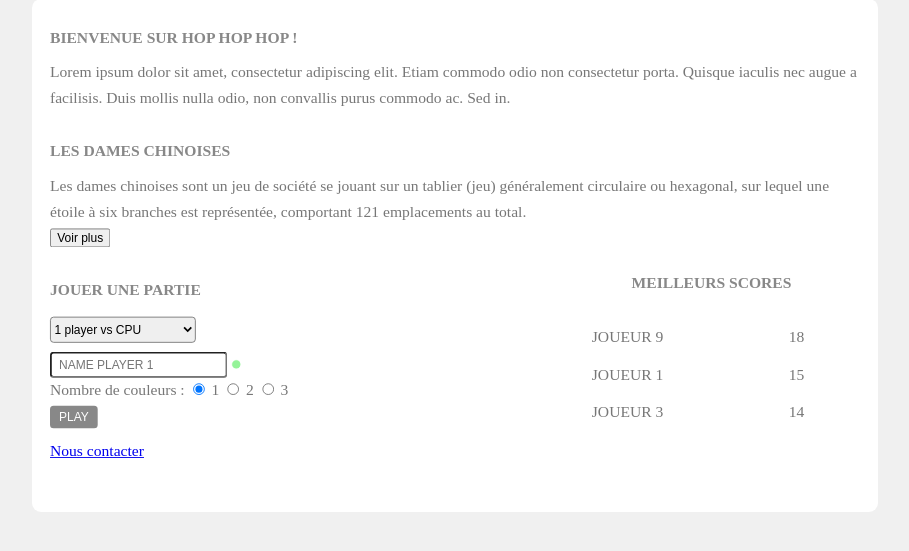
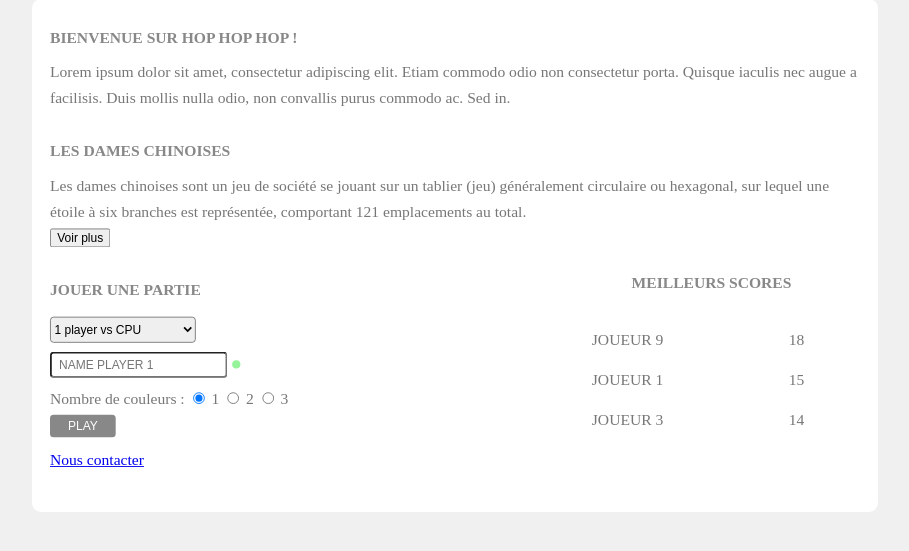
Before and after one commit to Khornya/dames-chinoises, a PHP site: page /home.php in a window 1280 px wide. Shown: the part 134-685 px from the top of the page, without its empty margins (185-1094 px from the left). Run offline with PHP 8.4, Linux system fonts and the light colour scheme; data comes from the database, SQL or seed files in the repository.

Commit message:
Update style.css

```diff
--- a/style.css
+++ b/style.css
@@ -63,7 +63,7 @@ input[type=submit] {
     background-color: #888;
     border: none;
     color: white;
-    padding: 5px 10px;
+    padding: 5px 20px;
     border-radius: 4px;
     cursor: pointer;
 }
@@ -72,7 +72,7 @@ input[type=text] {
   color: #777;
     border-radius: 4px;
     padding: 5px 8px;
-    margin: 5px 5px 0px 0px;
+    margin: 5px 5px 10px 0px;
 }
 
 section
@@ -178,3 +178,8 @@ section
 {
   margin: 0 0 2px 0;
 }
+
+.imagetag
+{
+  height: 10px;
+}
```
